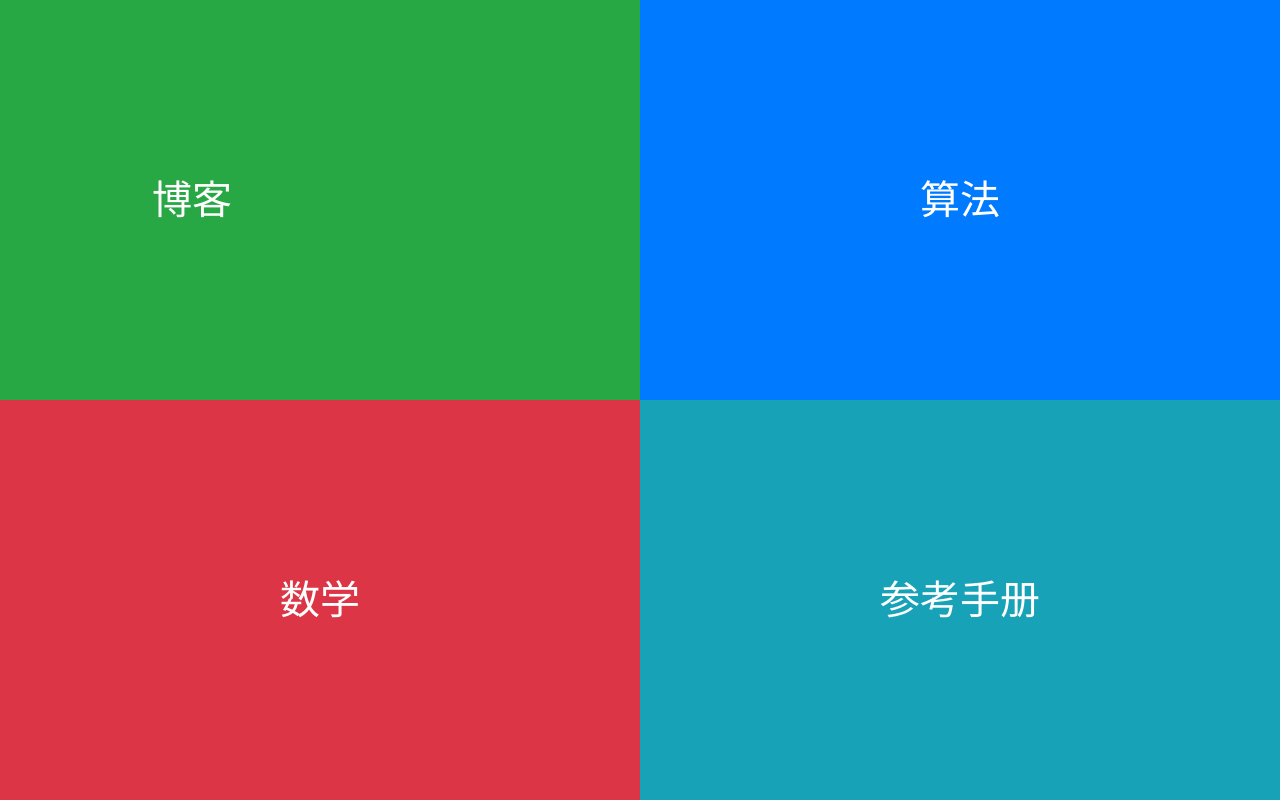
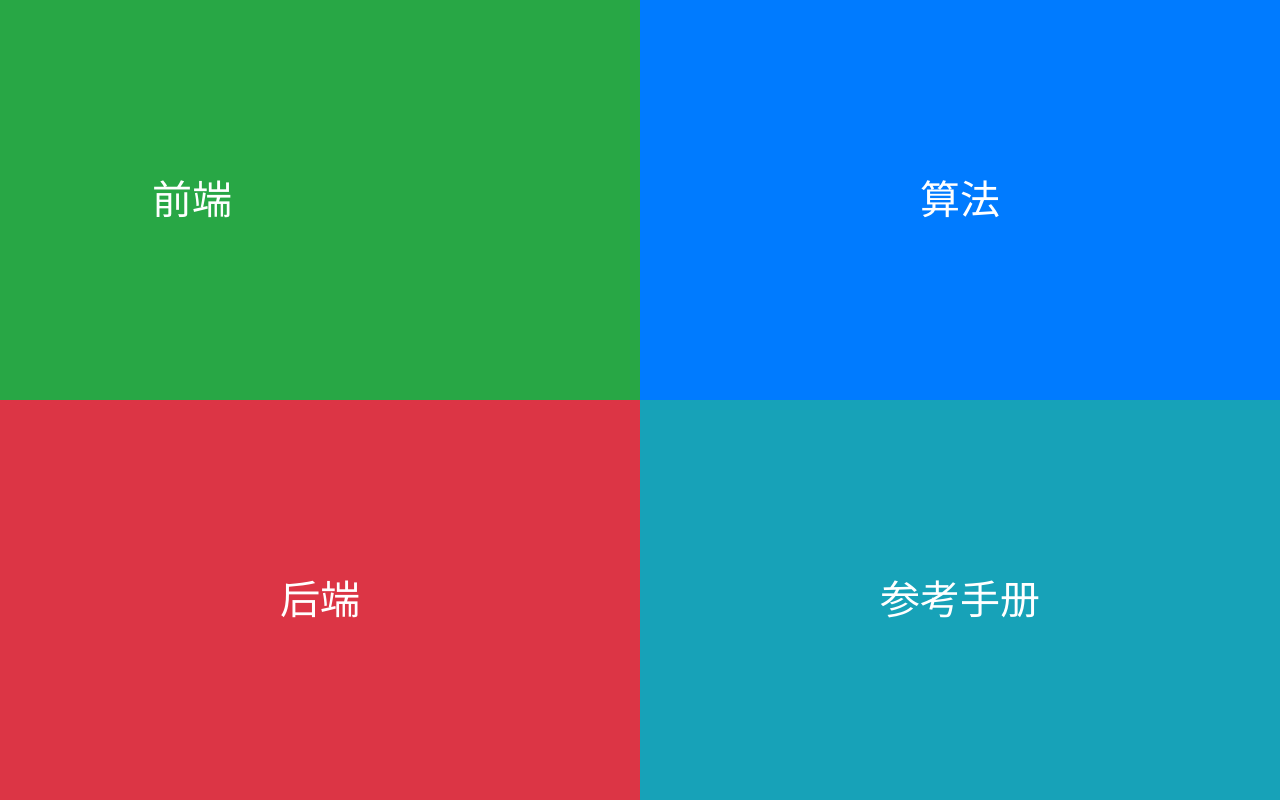
Before and after one commit to ren-wei/ren-wei, a plain HTML site: page index.html in a window 1280 px wide. Drawn offline with nearby package versions, Linux system fonts and the light colour scheme.

Commit message:
update home

```diff
--- a/index.html
+++ b/index.html
@@ -121,7 +121,7 @@
 <body>
   <div class="m-0 p-0">
     <div class="item bg-success">
-      <div class="title text-white">博客</div>
+      <div class="title text-white">前端</div>
     </div>
     <div class="item bg-primary">
       <div class="title text-white">算法</div>
@@ -130,7 +130,7 @@
       </ul>
     </div>
     <div class="item bg-danger">
-      <div class="title text-white">数学</div>
+      <div class="title text-white">后端</div>
     </div>
     <div class="item bg-info">
       <div class="title text-white">参考手册</div>
```
